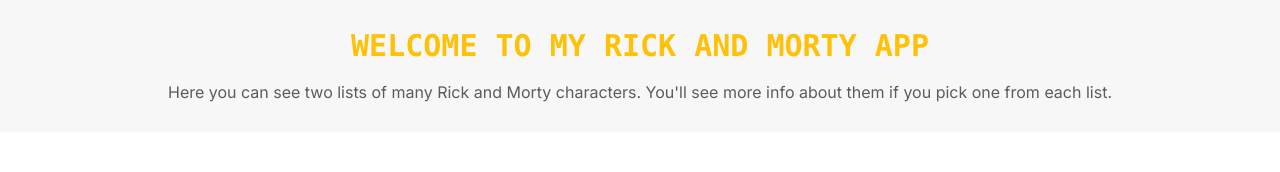
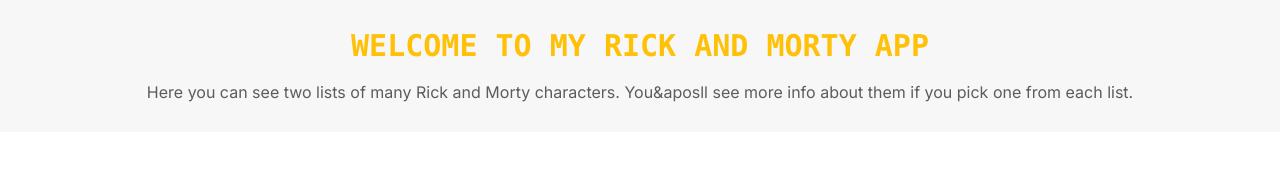
Before and after one commit to ayeemartinez/conexa-challenge, a Next.js app: page / in a window 1280 px wide. Shown: the top 172 px of the page. Built offline with nearby package versions, Linux system fonts and the light colour scheme; no server answers.

Commit message:
fix apostrofe

```diff
--- a/app/components/Header/Header.tsx
+++ b/app/components/Header/Header.tsx
@@ -3,7 +3,7 @@
     return (
         <div className="text-center bg-neutrals-100 w-full py-6 p-5 md:p-7">
            <h1 className="text-secondary-200 text-3xl font-semibold text-center w-full mb-4 uppercase font-mono">Welcome to my Rick and Morty app</h1>
-           <span className="text-neutrals-400">Here you can see two lists of many Rick and Morty characters. You'll see more info about them if you pick one from each list.</span>
+           <span className="text-neutrals-400">Here you can see two lists of many Rick and Morty characters. You&aposll see more info about them if you pick one from each list.</span>
         </div>
     )
 }
```
